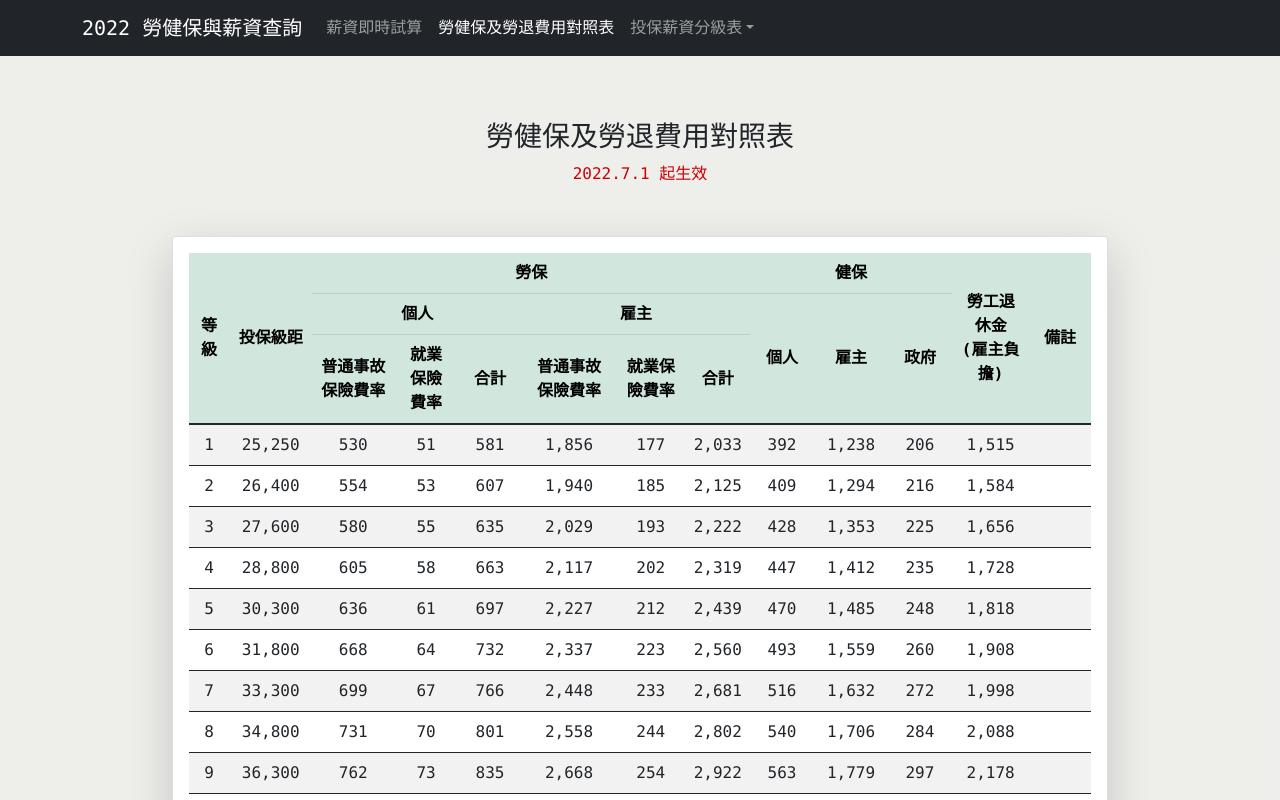
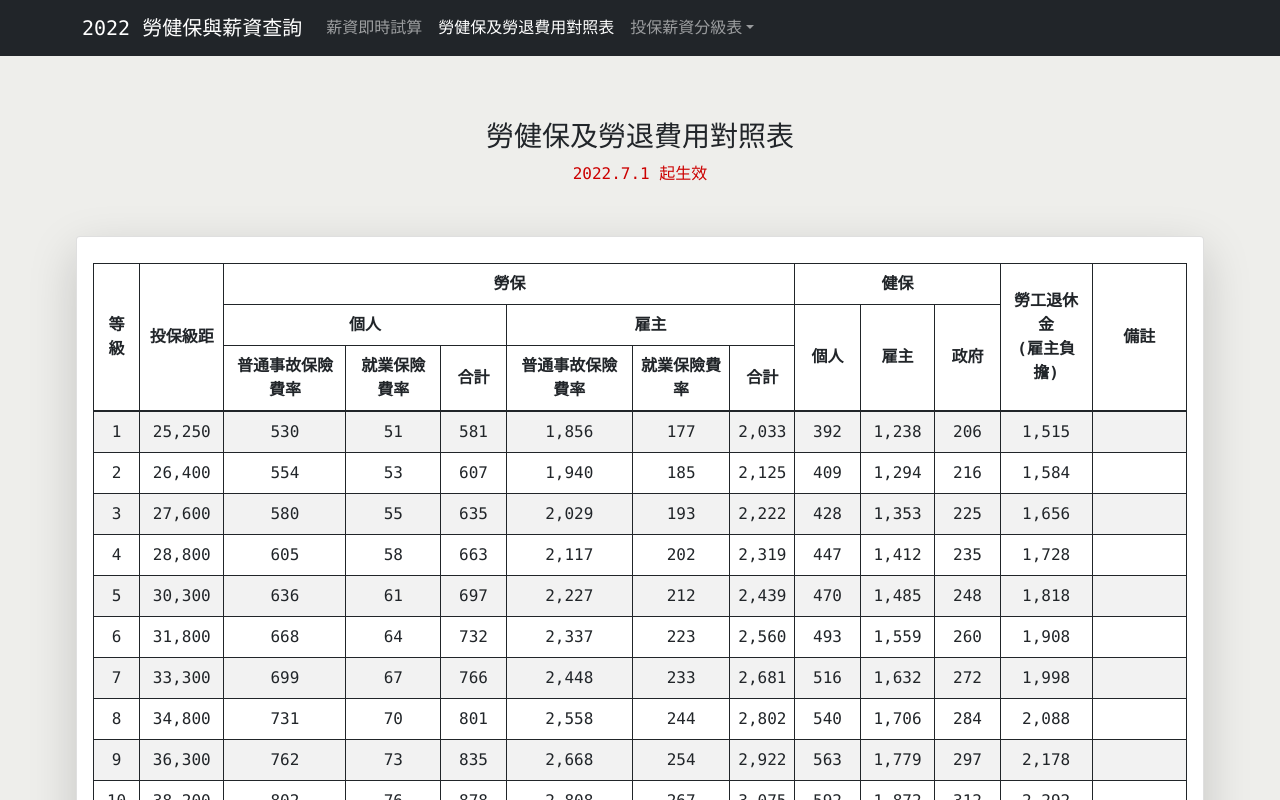
Before and after one commit to scar710813/React-labour-insurance, a React (Create React App) app: page / in a window 1280 px wide. Both pictures are taken after a click on the button "勞健保及勞退費用對照表". Shown: the top 800 px of the page. Built offline with nearby package versions, Linux system fonts and the light colour scheme.

Commit message:
adjust RWD

```diff
--- a/src/components/ComparisonTable/ComparisonTable.tsx
+++ b/src/components/ComparisonTable/ComparisonTable.tsx
@@ -128,13 +128,13 @@ export default class ComparisonTable extends React.Component<IComparisonTablePro
           <span style={{ color: "#CC0000" }}>2022.7.1 起生效</span>
 
           <Row className="justify-content-md-center">
-            <Col xs sm md lg xl={10} xxl={8}>
+            <Col xs sm md lg xl xxl={10}>
               <Card className="shadow-lg rounded"
-                style={{ marginTop: 50 }}>
+                style={{ marginTop: 50, paddingTop: 10 }}>
                 <Card.Body>
                   <Card.Text>
-                    <Table striped hover responsive className="Table">
-                      <thead className="table-success">
+                    <Table bordered  striped hover responsive className="Table">
+                      <thead>
                         <tr className="TableTitle">
                           <th rowSpan={3}>等級</th>
                           <th rowSpan={3}>投保級距</th>
--- a/src/components/HealthGrading/HealthGrading.tsx
+++ b/src/components/HealthGrading/HealthGrading.tsx
@@ -44,11 +44,11 @@ export default class HealthGrading extends React.Component<IHealthGradingProps,
           <Row className="justify-content-md-center">
             <Col xs sm md lg={9} xl={8}>
               <Card className="shadow-lg rounded text-center"
-                style={{ marginTop: 50 }}>
+                style={{ marginTop: 50, paddingTop: 10 }}>
                 <Card.Body>
                   <Card.Text>
-                    <Table hover responsive>
-                      <thead className="table-success">
+                    <Table  hover responsive>
+                      <thead >
                         <tr>
                           <th>組別級距</th>
                           <th>投保等級</th>
--- a/src/components/LaborGrading/LaborGrading.tsx
+++ b/src/components/LaborGrading/LaborGrading.tsx
@@ -43,11 +43,11 @@ export default class LaborGrading extends React.Component<ILaborGradingProps, IL
           <Row className="justify-content-md-center">
             <Col xs sm md={10} lg={7} xl={6}>
               <Card className="shadow-lg rounded"
-                style={{ marginTop: 50 }}>
+                style={{ marginTop: 50, paddingTop: 10 }}>
                 <Card.Body>
                   <Card.Text>
-                    <Table striped hover responsive>
-                      <thead className="table-success">
+                    <Table hover responsive>
+                      <thead>
                         <tr>
                           <th>投保薪資等級</th>
                           <th>月薪資總額(元)</th>
```
